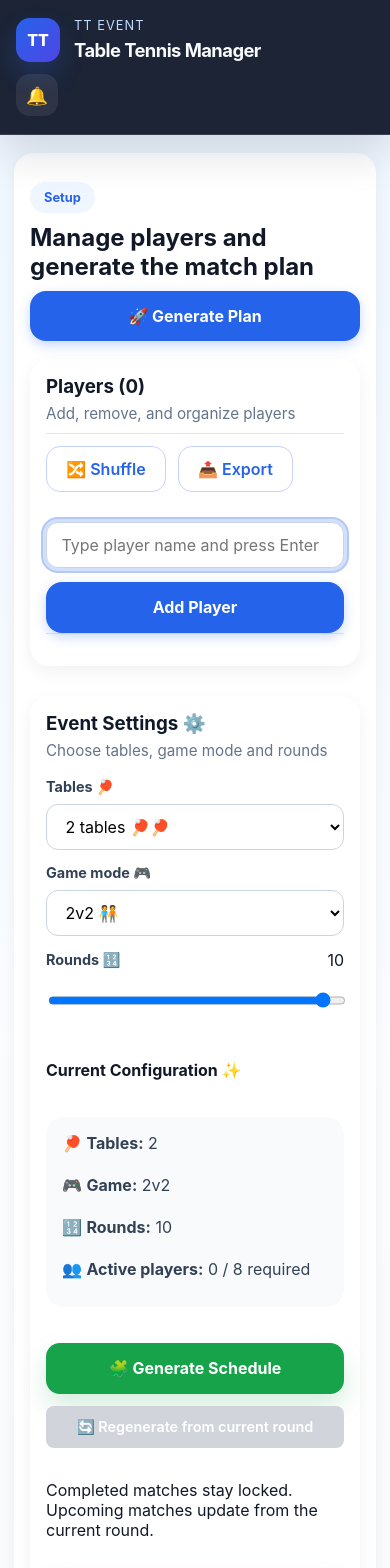
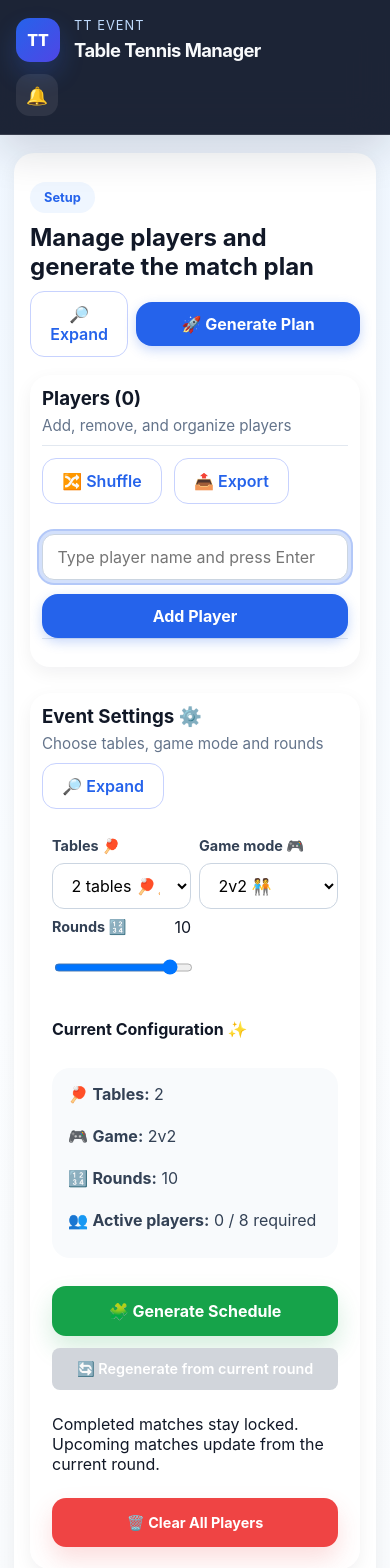
Before and after one commit to HEHEHEHEHE21929/table-tennis-app, a React (Vite) app: page /setup in a window 390 px wide. Shown: the top 1568 px of the page. Built offline with nearby package versions, Linux system fonts and the light colour scheme.

Commit message:
UI: Compact mode for Setup page, responsive styles and compact toggle

```diff
--- a/src/pages/SetupPage.tsx
+++ b/src/pages/SetupPage.tsx
@@ -11,6 +11,7 @@ const statuses: PlayerStatus[] = ['Active', 'Resting', 'Left', 'Arriving later']
 
 export default function SetupPage({ eventManager }: Props) {
   const [name, setName] = useState('');
+  const [compactMode, setCompactMode] = useState<boolean>(window.innerWidth < 768);
   const { showToast } = useAppToast();
   const navigate = useNavigate();
 
@@ -108,14 +109,24 @@ export default function SetupPage({ eventManager }: Props) {
           <p className="page-tag">Setup</p>
           <h2>Manage players and generate the match plan</h2>
         </div>
+        <div style={{display: 'flex', gap: 8, alignItems: 'center'}}>
+          <button
+            className="ghost-btn"
+            onClick={() => setCompactMode(!compactMode)}
+            title={compactMode ? 'Expand layout' : 'Compact layout'}
+            aria-pressed={compactMode}
+          >
+            {compactMode ? '🔎 Expand' : '🧾 Compact'}
+          </button>
           <button
             className="primary-btn"
             onClick={handleGenerateSchedule}
             disabled={!canGenerate}
-          title="Generate schedule and navigate to Schedule page"
+            title="Generate schedule and navigate to Current match"
           >
             🚀 Generate Plan
           </button>
+        </div>
       </div>
 
       <div className="setup-grid">
@@ -149,7 +160,7 @@ export default function SetupPage({ eventManager }: Props) {
             </button>
           </form>
 
-          <ul className="player-list">
+          <ul className={`player-list ${compactMode ? 'compact' : ''}`}>
             {eventManager.state.players.map((player, index) => (
               <li key={player.id} className={`player-item status-${player.status.toLowerCase().replace(' ', '-')}`}>
                 <div className="player-info">
@@ -210,9 +221,14 @@ export default function SetupPage({ eventManager }: Props) {
               <h3>Event Settings ⚙️</h3>
               <p className="panel-note">Choose tables, game mode and rounds</p>
             </div>
+            <div style={{display: 'flex', gap: 8}}>
+              <button className="ghost-btn" onClick={() => setCompactMode(!compactMode)}>
+                {compactMode ? '🔎 Expand' : '🧾 Compact'}
+              </button>
+            </div>
           </div>
 
-          <div className="settings-card success-box">
+          <div className={`settings-card success-box ${compactMode ? 'compact' : ''}`}>
             <div className="settings-options">
               <div className="settings-field">
                 <label htmlFor="tables">Tables 🏓</label>
--- a/src/styles.css
+++ b/src/styles.css
@@ -1460,6 +1460,49 @@ select {
     margin: 0;
   }
 
+  /* Compact mode styles for mobile-friendly layout */
+  .player-list.compact .player-item {
+    padding: 8px 10px;
+    gap: 8px;
+  }
+
+  .player-list.compact .player-name {
+    font-size: 0.95rem;
+    font-weight: 700;
+  }
+
+  .settings-card.compact {
+    padding: 10px;
+    gap: 8px;
+    border-radius: 12px;
+  }
+
+  .settings-card.compact .settings-options {
+    display: grid;
+    grid-template-columns: repeat(2, 1fr);
+    gap: 8px;
+  }
+
+  @media (max-width: 767px) {
+    .primary-btn {
+      width: 100%;
+      padding: 12px 16px;
+      font-size: 1rem;
+    }
+
+    .setup-grid {
+      display: grid;
+      grid-template-columns: 1fr;
+      gap: 12px;
+    }
+
+    .panel.players-panel,
+    .panel.settings-panel {
+      padding: 12px;
+    }
+  }
+  }
+
   .team-pairing .vs {
     margin: 0;
   }
```
Lines whose indentation alone changed are shown as unchanged.
